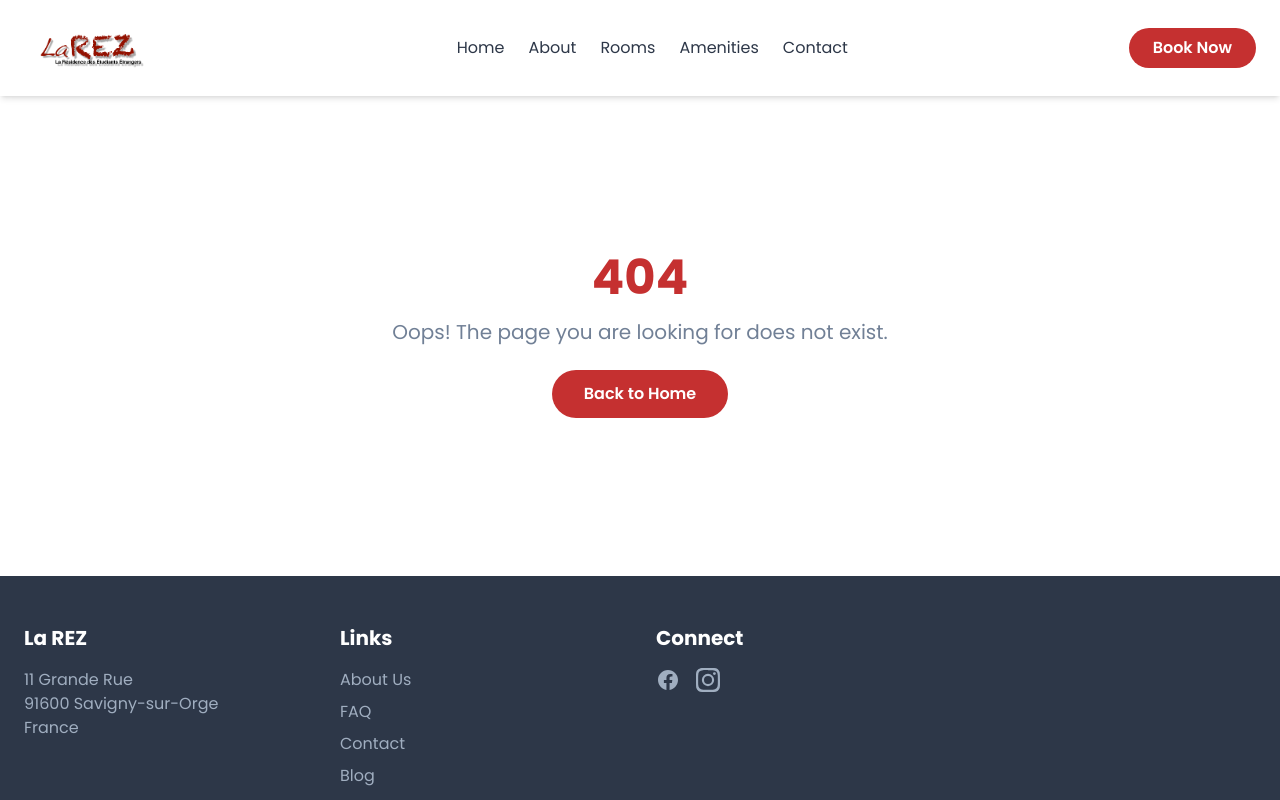
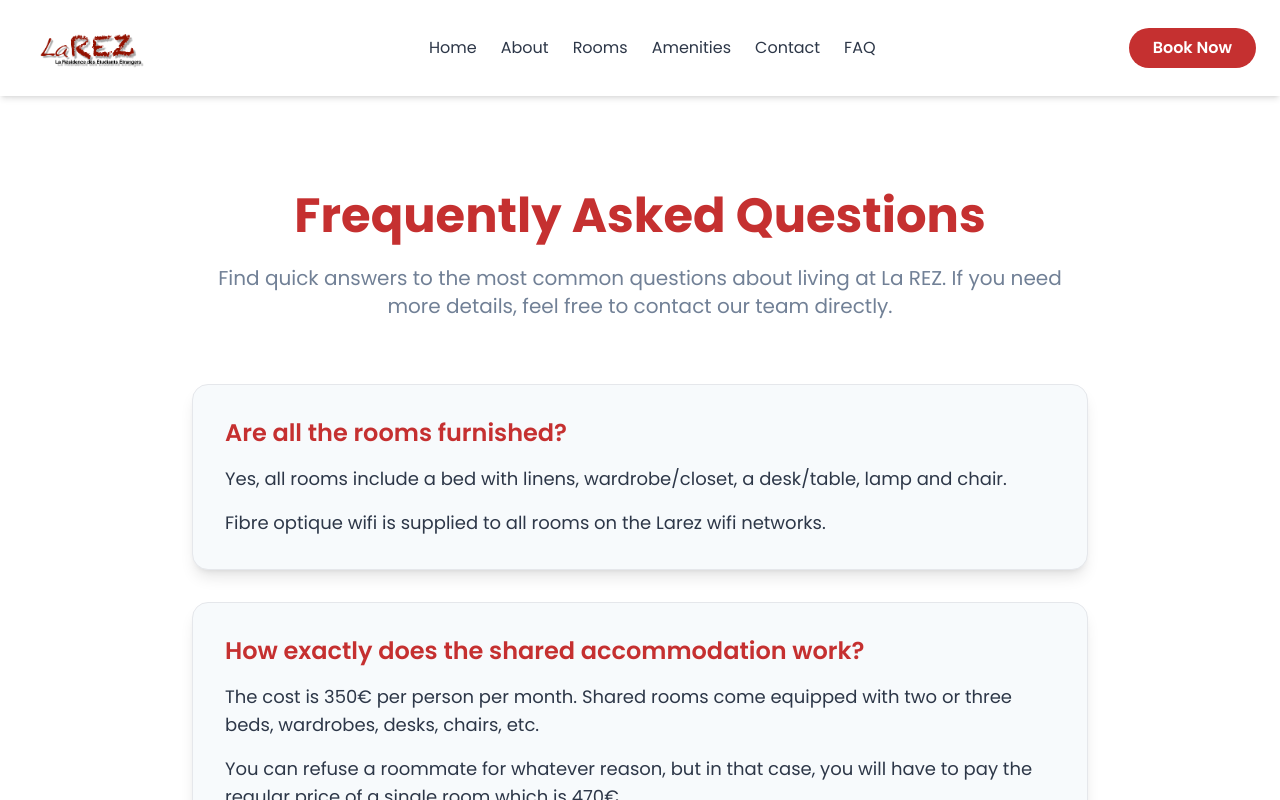
Before and after one commit to xvimnt/laRez, a React (Vite) app: page /faq in a window 1280 px wide. Shown: the top 800 px of the page. Built offline with nearby package versions, Linux system fonts and the light colour scheme.

Commit message:
feat: added faq page

```diff
--- a/src/App.jsx
+++ b/src/App.jsx
@@ -1,6 +1,7 @@
 import { Routes, Route } from 'react-router-dom';
 import Layout from './components/Layout.jsx';
 import LandingPage from './pages/LandingPage.jsx';
+import FAQPage from './pages/FAQPage.jsx';
 import NotFoundPage from './pages/NotFoundPage.jsx';
 
 const App = () => {
@@ -8,6 +9,7 @@ const App = () => {
     <Routes>
       <Route element={<Layout />}>
         <Route path="/" element={<LandingPage />} />
+        <Route path="/faq" element={<FAQPage />} />
         <Route path="*" element={<NotFoundPage />} />
       </Route>
     </Routes>
--- /dev/null
+++ b/src/assets/data/faq.json
@@ -0,0 +1,150 @@
+[
+  {
+    "question": "Are all the rooms furnished?",
+    "answer": [
+      "Yes, all rooms include a bed with linens, wardrobe/closet, a desk/table, lamp and chair.",
+      "Fibre optique wifi is supplied to all rooms on the Larez wifi networks."
+    ]
+  },
+  {
+    "question": "How exactly does the shared accommodation work?",
+    "answer": [
+      "The cost is 350€ per person per month. Shared rooms come equipped with two or three beds, wardrobes, desks, chairs, etc.",
+      "You can refuse a roommate for whatever reason, but in that case, you will have to pay the regular price of a single room which is 470€.",
+      "Shared rooms for 3 or 4 persons may be available upon request. We may have to, exceptionally, ask you to share with somebody for a few days until a room becomes available. Roommates are girls with girls and boys with boys."
+    ]
+  },
+  {
+    "question": "How far are you from Paris?",
+    "answer": [
+      "We are about 20 minutes away from central Paris (St. Michel-Notre Dame) by train on the RER C line."
+    ]
+  },
+  {
+    "question": "Is the area where you are located safe? Are the rooms secure?",
+    "answer": [
+      "Yes, the area is safe, and every room is secure. Entry to the buildings is secured with a numeric code lock which is changed regularly.",
+      "By way of insurance, please note that La REZ does not insure your physical person nor your belongings. Therefore, please make sure you have proper insurance."
+    ]
+  },
+  {
+    "question": "Can I change the lock on my room?",
+    "answer": [
+      "No, this is not permitted. In case you lose your key or in cases of emergency the resident manager will be able to let you into your room.",
+      "You will be responsible for the cost of a new key, 30€, and a new lock, 100€."
+    ]
+  },
+  {
+    "question": "What day of the month must I pay the rent?",
+    "answer": [
+      "Rent must be paid no later than the beginning of each month.",
+      "If your payment is not received by the 4th, you will be charged a fee of 1,00€ per late day with a minimum fee of 25€."
+    ]
+  },
+  {
+    "question": "Can I pay my rent in cash?",
+    "answer": [
+      "It is not permitted to pay the manager in cash. The manager will provide the bank account details to you.",
+      "Alternatively, you may pay the rent using paypal."
+    ]
+  },
+  {
+    "question": "How do I schedule my arrival?",
+    "answer": [
+      "Please give us the date and estimated time of arrival and departure as soon as you know it.",
+      "Due to the fact that we have many reservations and the room cannot sit empty, make sure any changes to your date of arrival are at least 30 days before the begining of the month.",
+      "For example, if you reserve for the 1st, but you do not arrive until the 15th. You will still be charged from the 1st unless you give us 30 days prior notice.",
+      "Same biweekly rule for your departure will apply: if you arrive on the 24th you will be charged for a 1/2 month.",
+      "If, by unforseen circumstances, your room is not available immediately, then, you may have to share a room for a few days (and the rent will be adjusted accordingly)."
+    ]
+  },
+  {
+    "question": "I need proof of accommodation in order to apply for a French visa/bank account. Will you provide this?",
+    "answer": [
+      "Yes, of course, provided you have a paid reservation, or have already arrived.",
+      "'Proof of accomodation' requests should be made to management at least 48 hours in advance."
+    ]
+  },
+  {
+    "question": "When will I get my security deposit back?",
+    "answer": [
+      "Provided your room is kept in good condition, you have followed the house rules and you have no rents due, we will refund your deposit after your departure.",
+      "Refunds are via paypal only. Before you leave, please provide us with your relevant account information."
+    ]
+  },
+  {
+    "question": "Can I use my deposit to pay for my last months rent?",
+    "answer": [
+      "Absolutely not. Your security deposit will only be refunded and not used for your rent.",
+      "No exceptions. This is necessary for accounting related purposes."
+    ]
+  },
+  {
+    "question": "How much notice do I need to give before leaving?",
+    "answer": [
+      "Please see our rules about 'departures' located here: http://student-room.com/departure.html",
+      "One month notice before the 1st of the month must be provided via email to the manager.",
+      "If you fail to do this, you may lose your security deposit."
+    ]
+  },
+  {
+    "question": "Can my friends/family stay here when they visit me?",
+    "answer": [
+      "Yes! The cost is 15€ per night per person.",
+      "OR, if they would like a separate room the charge is 30€ per night.",
+      "(We can provide extra mattress, clean bed linen/sheets, if necessary.)"
+    ]
+  },
+  {
+    "question": "Can I receive phone calls at La Rez?",
+    "answer": [
+      "Yes, incoming calls are free.",
+      "Ask the manager for the house phone number."
+    ]
+  },
+  {
+    "question": "Can I receive mail at La Rez?",
+    "answer": [
+      "Yes, your mailing address is: 39 Grande Rue, Savigny-Sur-Orge, 91600 France"
+    ]
+  },
+  {
+    "question": "What should I bring with me?",
+    "answer": [
+      "You might be more comfortable in your own bed sheets. But we can provide you with basic bed linen, blanket and pillow.",
+      "Ask the manager which house you will be in as that will determine if there is cookware, plates and cutlery available for you to use.",
+      "You might like to have shower shoes and house slippers, or sandals.",
+      "Check google for the seasonal temperatures and prepare to dress accordingly."
+    ]
+  },
+  {
+    "question": "Is there anything I need to do before I leave La Rez?",
+    "answer": [
+      "THANKS FOR ASKING! 1) Empty & clean your fridge shelf. 2) Empty and clean your cupboard shelf. 3) Clean and vacuum your room. 4) Remove your bed sheets & fold them on the bed. 5) Email your 'paypal' account details for the refund of your security deposit. 6) Arrange an exact time to hand the key personally back to the manager so that he can inspect the room with you present.",
+      "DON'T FORGET TO: Send an email with comments about your stay and what could be improved."
+    ]
+  },
+  {
+    "question": "Cancellations",
+    "answer": [
+      "When a security deposit is received at our bank, or paypal and you then, request to cancel the reservation, you will be charged 150€ (cancellation fee) provided that you have given at least one month's notice.",
+      "The remaining deposit will be refunded to you. When paying the deposit you automatically agree to this cancellation fee.",
+      "If you have reserved the room via a third-party such as Uniplaces or Spotahome, the cancellation fee may be higher."
+    ]
+  },
+  {
+    "question": "How do the washer and dryer work?",
+    "answer": [
+      "Currently, use of the washer and dryer is at no additional cost to you.",
+      "Be considerate to others and choose the recommended short cycles!"
+    ]
+  },
+  {
+    "question": "Do I get anything if I refer a friend to stay at La REZ?",
+    "answer": [
+      "Current residents receive a 10% commission from the first month's rent of every first-time tenant who stays at La REZ that you referred.",
+      "If you are consistently late paying your rent, you do not clean up after yourself and you break the house rules by being inconsiderate to the other residents, you will not receive the commission.",
+      "The commission is given out at the manager's discretion to a resident in good standing."
+    ]
+  }
+]
--- a/src/components/Layout.jsx
+++ b/src/components/Layout.jsx
@@ -41,6 +41,12 @@ const Layout = () => {
             >
               Contact
             </a>
+            <Link
+              to="/faq"
+              className="text-text-light dark:text-text-dark hover:text-primary dark:hover:text-primary transition-colors"
+            >
+              FAQ
+            </Link>
           </nav>
           <div className="flex items-center">
             <a
--- /dev/null
+++ b/src/pages/FAQPage.jsx
@@ -0,0 +1,36 @@
+import faqData from '../assets/data/faq.json';
+
+const FAQPage = () => {
+  return (
+    <div className="bg-background-light dark:bg-background-dark min-h-screen py-24">
+      <div className="container mx-auto px-6">
+        <div className="max-w-4xl mx-auto">
+          <header className="text-center mb-16">
+            <h1 className="text-4xl md:text-5xl font-bold text-primary mb-6">Frequently Asked Questions</h1>
+            <p className="text-lg md:text-xl text-text-muted-light dark:text-text-muted-dark">
+              Find quick answers to the most common questions about living at La REZ. If you need more
+              details, feel free to contact our team directly.
+            </p>
+          </header>
+          <div className="space-y-8">
+            {faqData.map(({ question, answer }) => (
+              <article
+                key={question}
+                className="rounded-2xl bg-card-light dark:bg-card-dark shadow-lg p-8 border border-border-light dark:border-border-dark"
+              >
+                <h2 className="text-2xl font-semibold text-primary mb-4">{question}</h2>
+                <div className="space-y-4 text-base md:text-lg leading-relaxed text-text-light dark:text-text-dark">
+                  {answer.map((paragraph) => (
+                    <p key={paragraph}>{paragraph}</p>
+                  ))}
+                </div>
+              </article>
+            ))}
+          </div>
+        </div>
+      </div>
+    </div>
+  );
+};
+
+export default FAQPage;
```
